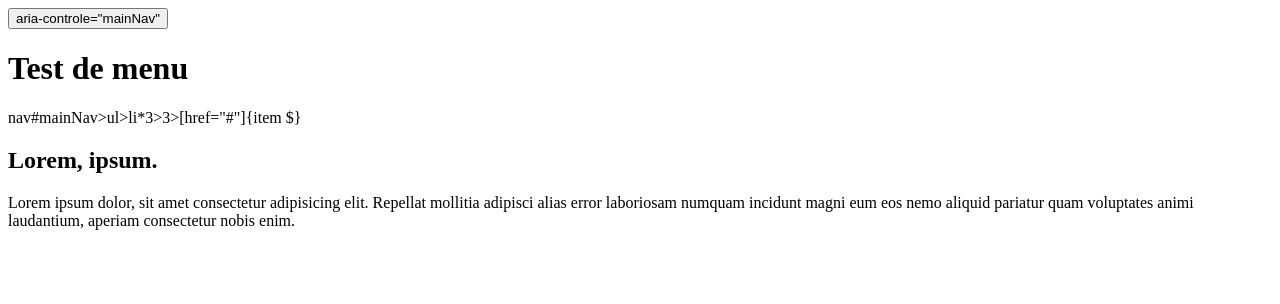
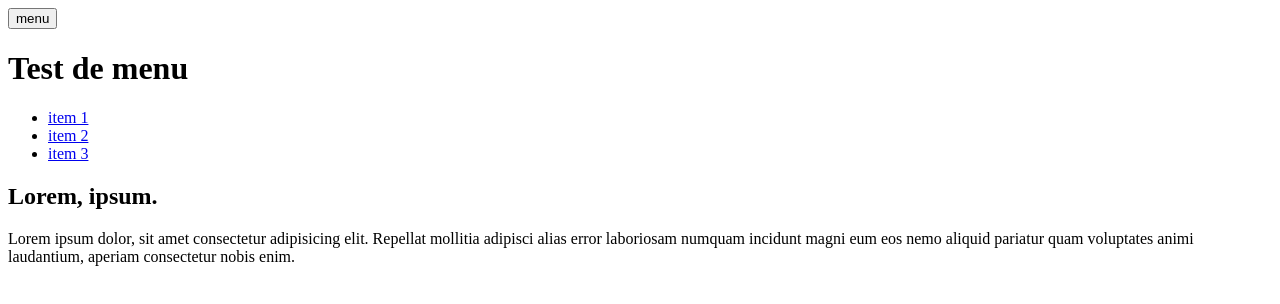
Before and after one commit to MMI-SAE-105/2022-r113-tp2-menu-alpinejs-Yardimli-Kubilay, a website: page index.html in a window 1280 px wide. Drawn offline with Linux system fonts and the light colour scheme.

Commit message:
Faire la page avec le menu visible correction bug

```diff
--- a/index.html
+++ b/index.html
@@ -10,9 +10,15 @@
     <!-- https://emmet.io/ -->
     <!-- header>h1{Test de menu} -->
     <header>
-      <button>aria-controle="mainNav"</button>
+      <button aria-controle="mainNav">menu</button>
       <h1>Test de menu</h1>
-      nav#mainNav>ul>li*3>3>[href="#"]{item $}
+      <nav id="mainNav">
+        <ul>
+          <li><a href="#">item 1</a></li>
+          <li><a href="#">item 2</a></li>
+          <li><a href="#">item 3</a></li>
+        </ul>
+      </nav>
     </header>
     <!-- h2>lorem2^p>lorem -->
     <h2>Lorem, ipsum.</h2>
```
